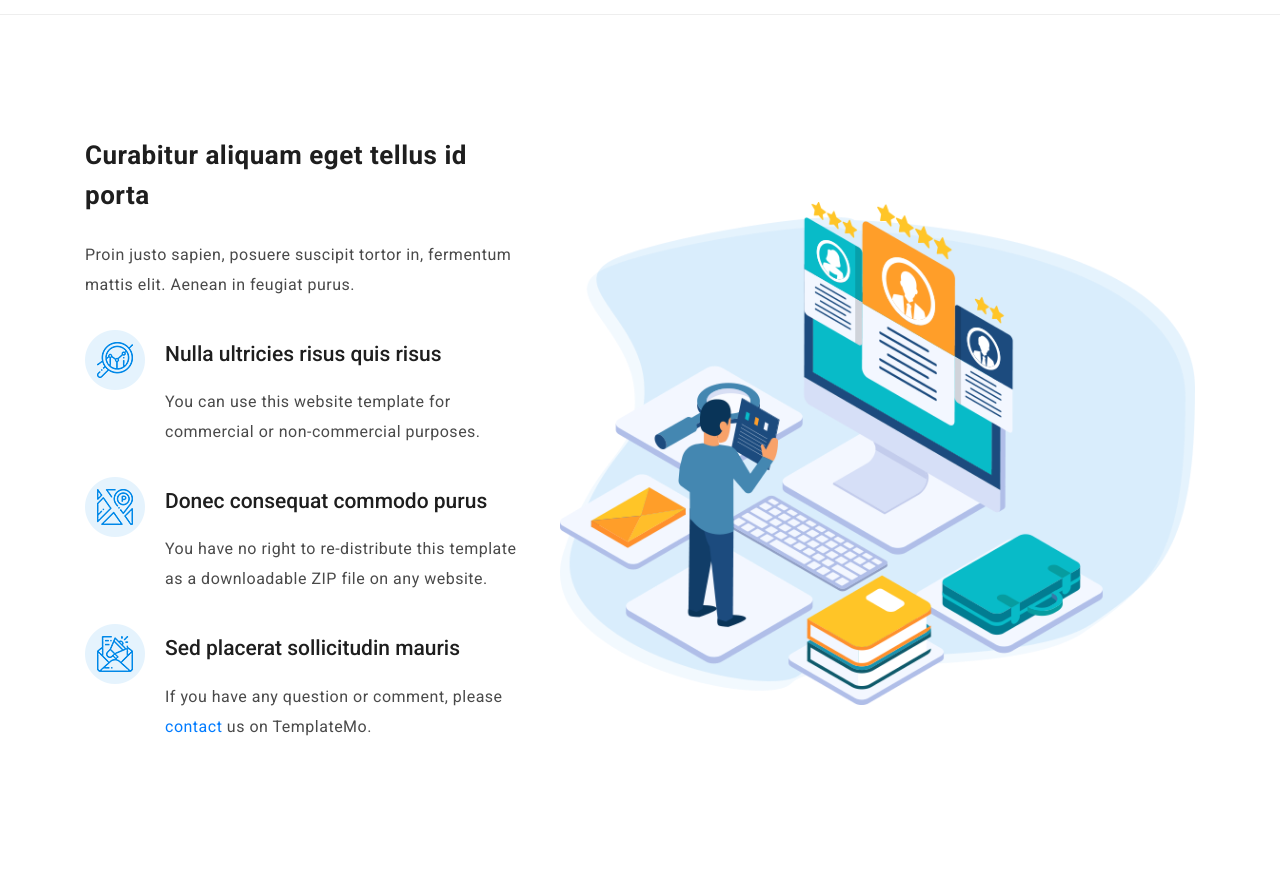
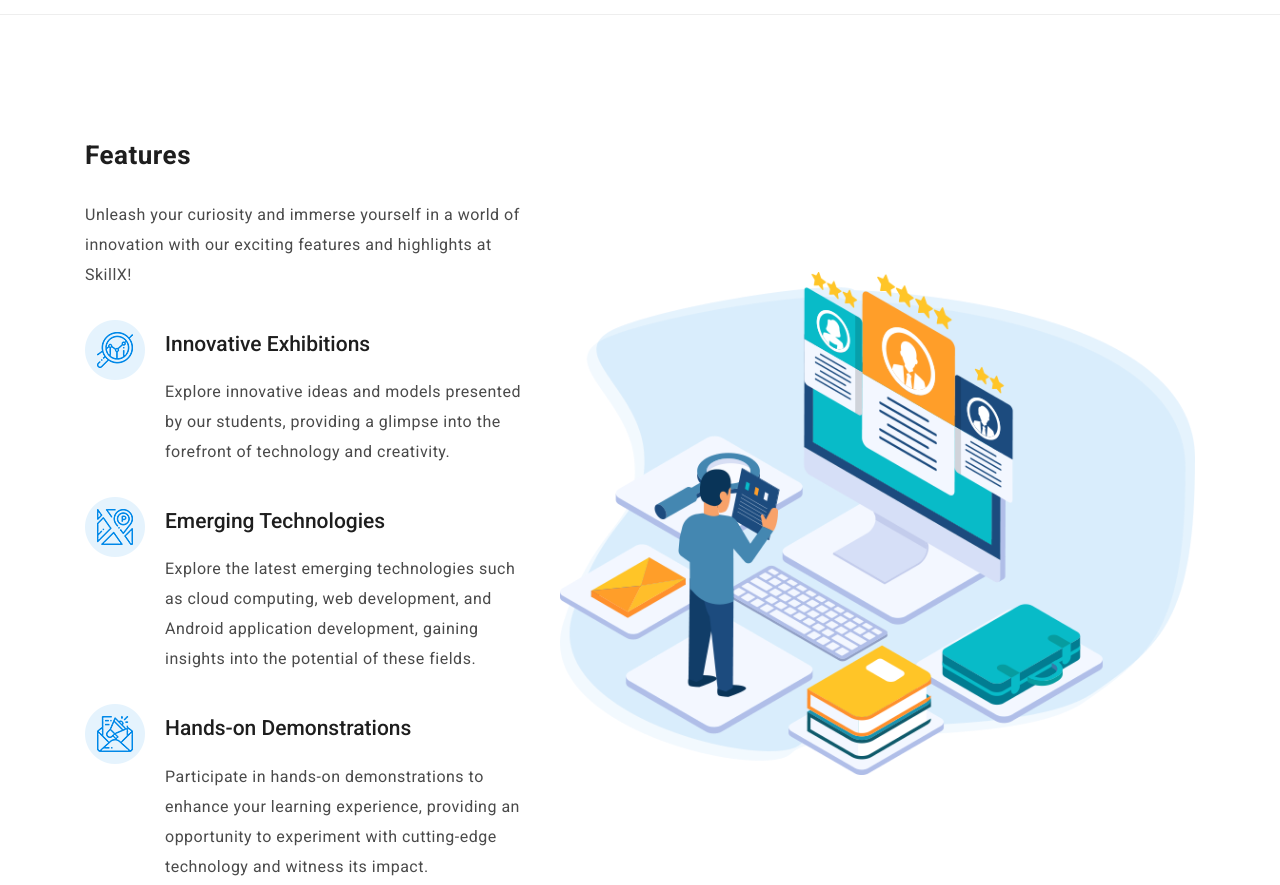
Before and after one commit to DevyManish/SkillX-Event, a plain HTML site: page index.html in a window 1280 px wide. Shown: the part 1460-2345 px from the top of the page. Drawn offline with Linux system fonts and the light colour scheme.

Commit message:
features added

```diff
--- a/index.html
+++ b/index.html
@@ -138,29 +138,29 @@ https://templatemo.com/tm-537-art-factory
             <div class="row">
                 <div class="left-text col-lg-5 col-md-12 col-sm-12 mobile-bottom-fix">
                     <div class="left-heading">
-                        <h5>Curabitur aliquam eget tellus id porta</h5>
+                        <h5>Features</h5>
                     </div>
-                    <p>Proin justo sapien, posuere suscipit tortor in, fermentum mattis elit. Aenean in feugiat purus.</p>
+                    <p>Unleash your curiosity and immerse yourself in a world of innovation with our exciting features and highlights at SkillX!</p>
                     <ul>
                         <li>
                             <img src="assets/images/about-icon-01.png" alt="">
                             <div class="text">
-                                <h6>Nulla ultricies risus quis risus</h6>
-                                <p>You can use this website template for commercial or non-commercial purposes.</p>
+                                <h6>Innovative Exhibitions</h6>
+                                <p>Explore innovative ideas and models presented by our students, providing a glimpse into the forefront of technology and creativity.</p>
                             </div>
                         </li>
                         <li>
                             <img src="assets/images/about-icon-02.png" alt="">
                             <div class="text">
-                                <h6>Donec consequat commodo purus</h6>
-                                <p>You have no right to re-distribute this template as a downloadable ZIP file on any website.</p>
+                                <h6>Emerging Technologies</h6>
+                                <p>Explore the latest emerging technologies such as cloud computing, web development, and Android application development, gaining insights into the potential of these fields.</p>
                             </div>
                         </li>
                         <li>
                             <img src="assets/images/about-icon-03.png" alt="">
                             <div class="text">
-                                <h6>Sed placerat sollicitudin mauris</h6>
-                                <p>If you have any question or comment, please <a rel="nofollow" href="https://templatemo.com/contact">contact</a> us on TemplateMo.</p>
+                                <h6>Hands-on Demonstrations</h6>
+                                <p>Participate in hands-on demonstrations to enhance your learning experience, providing an opportunity to experiment with cutting-edge technology and witness its impact.</p>
                             </div>
                         </li>
                     </ul>
```
